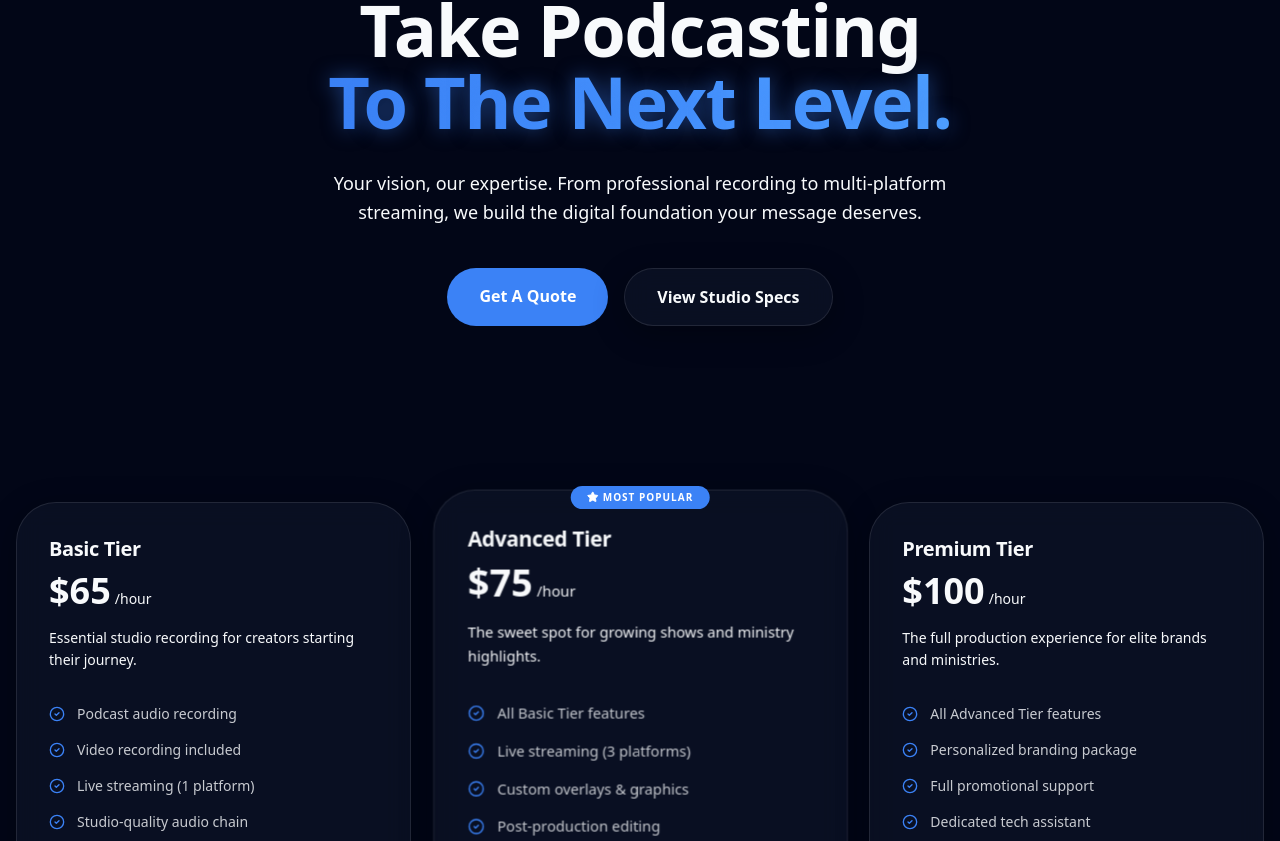
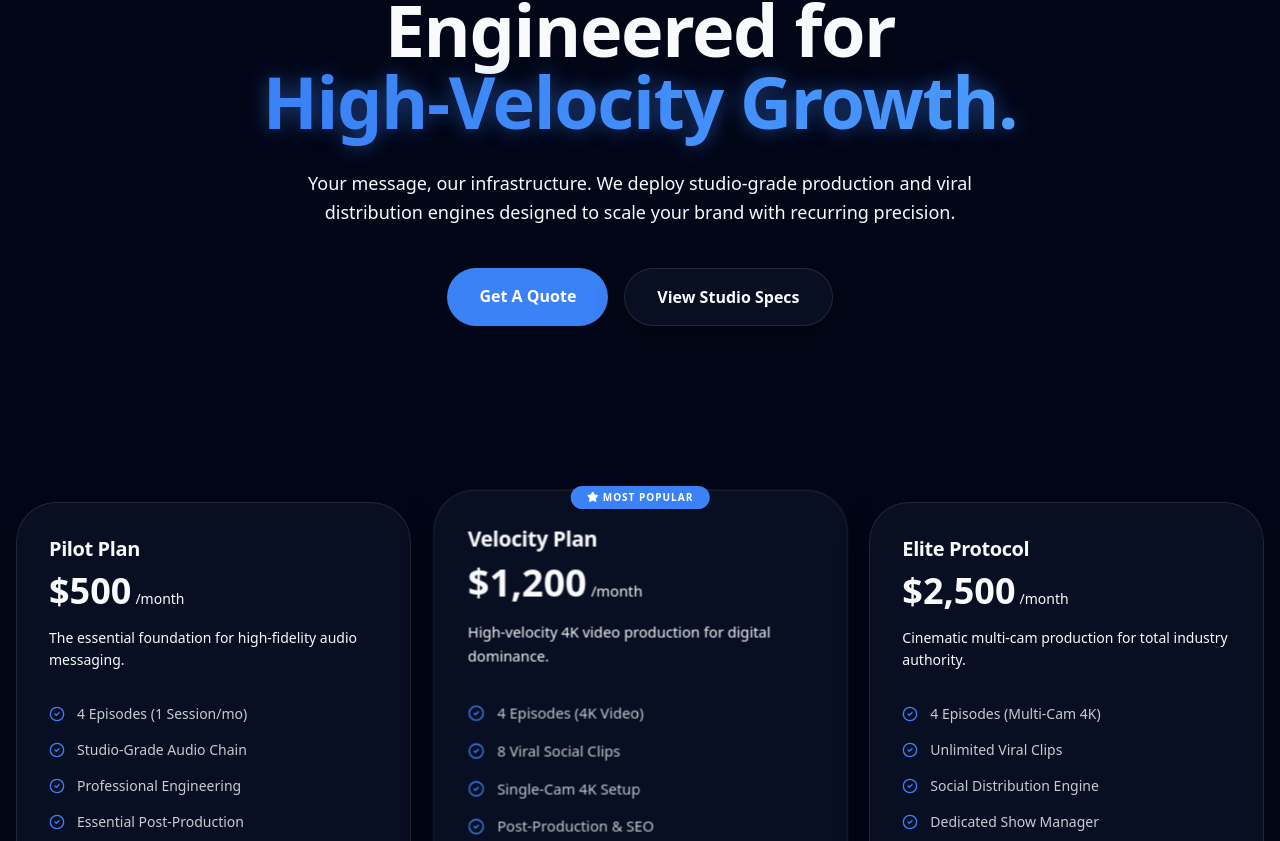
Before and after one commit to Power-Digital-Media/powerdigitalmedia.org, a Next.js app: page /podcasting in a window 1280 px wide. Shown: the part 179-1020 px from the top of the page. Built offline with nearby package versions, Linux system fonts and the light colour scheme.

Commit message:
Podcasting Pivot: Implementation of Monthly Subscription Tiers ( - ,500)

```diff
--- a/src/app/podcasting/page.tsx
+++ b/src/app/podcasting/page.tsx
@@ -8,42 +8,42 @@ import Footer from "@/components/layout/Footer";
 
 const tiers = [
     {
-        name: "Basic Tier",
-        price: "65",
-        description: "Essential studio recording for creators starting their journey.",
+        name: "Pilot Plan",
+        price: "500",
+        description: "The essential foundation for high-fidelity audio messaging.",
         features: [
-            "Podcast audio recording",
-            "Video recording included",
-            "Live streaming (1 platform)",
-            "Studio-quality audio chain",
-            "Standard studio lighting"
+            "4 Episodes (1 Session/mo)",
+            "Studio-Grade Audio Chain",
+            "Professional Engineering",
+            "Essential Post-Production",
+            "Worldwide Distribution"
         ],
         accent: "blue"
     },
     {
-        name: "Advanced Tier",
-        price: "75",
-        description: "The sweet spot for growing shows and ministry highlights.",
+        name: "Velocity Plan",
+        price: "1,200",
+        description: "High-velocity 4K video production for digital dominance.",
         features: [
-            "All Basic Tier features",
-            "Live streaming (3 platforms)",
-            "Custom overlays & graphics",
-            "Post-production editing",
-            "Multi-cam DSLR setup"
+            "4 Episodes (4K Video)",
+            "8 Viral Social Clips",
+            "Single-Cam 4K Setup",
+            "Post-Production & SEO",
+            "YouTube Optimization"
         ],
         accent: "blue",
         popular: true
     },
     {
-        name: "Premium Tier",
-        price: "100",
-        description: "The full production experience for elite brands and ministries.",
+        name: "Elite Protocol",
+        price: "2,500",
+        description: "Cinematic multi-cam production for total industry authority.",
         features: [
-            "All Advanced Tier features",
-            "Personalized branding package",
-            "Full promotional support",
-            "Dedicated tech assistant",
-            "Priority distribution"
+            "4 Episodes (Multi-Cam 4K)",
+            "Unlimited Viral Clips",
+            "Social Distribution Engine",
+            "Dedicated Show Manager",
+            "VIP Strategy Consulting"
         ],
         accent: "blue"
     }
@@ -66,16 +66,16 @@ export default function PodcastingPage() {
                         className="max-w-3xl mx-auto"
                     >
                         <h1 className="text-sm font-bold tracking-[0.3em] text-accent uppercase mb-6">
-                            Studio Production
+                            Production Architecture
                         </h1>
                         <h2 className="text-5xl font-bold tracking-tight md:text-7xl mb-8">
-                            Take Podcasting <br />
+                            Engineered for <br />
                             <span className="text-transparent bg-clip-text bg-gradient-to-r from-accent to-blue-400 text-glow">
-                                To The Next Level.
+                                High-Velocity Growth.
                             </span>
                         </h2>
-                        <p className="text-lg text-muted-foreground leading-relaxed mb-10 text-balance">
-                            Your vision, our expertise. From professional recording to multi-platform streaming, we build the digital foundation your message deserves.
+                        <p className="text-lg text-muted-foreground leading-relaxed mb-10 text-balance font-light">
+                            Your message, our infrastructure. We deploy studio-grade production and viral distribution engines designed to scale your brand with recurring precision.
                         </p>
                         <div className="flex flex-wrap justify-center gap-4">
                             <Link href="/contact" className="px-8 py-4 font-bold text-white bg-accent rounded-full border-glow hover:bg-accent/90 transition-all">
@@ -112,7 +112,7 @@ export default function PodcastingPage() {
                                     <h3 className="text-xl font-bold mb-2">{tier.name}</h3>
                                     <div className="flex items-baseline gap-1 mb-4">
                                         <span className="text-4xl font-bold">${tier.price}</span>
-                                        <span className="text-muted-foreground text-sm">/hour</span>
+                                        <span className="text-muted-foreground text-sm">/month</span>
                                     </div>
                                     <p className="text-sm text-muted-foreground mb-8 leading-relaxed">
                                         {tier.description}
```
